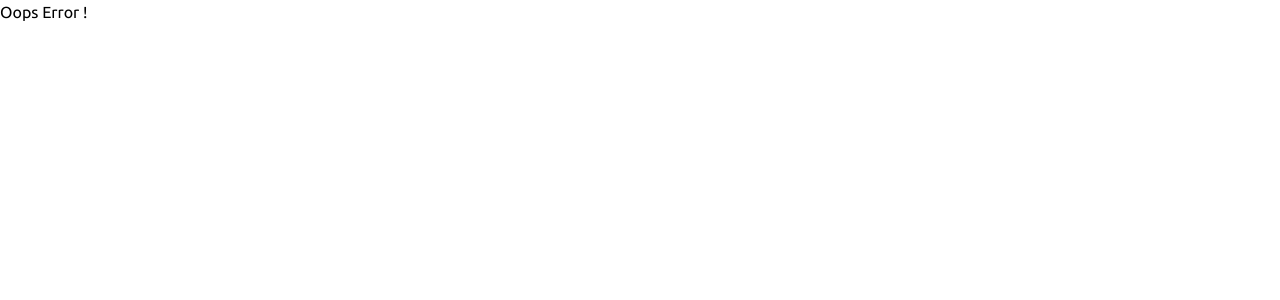
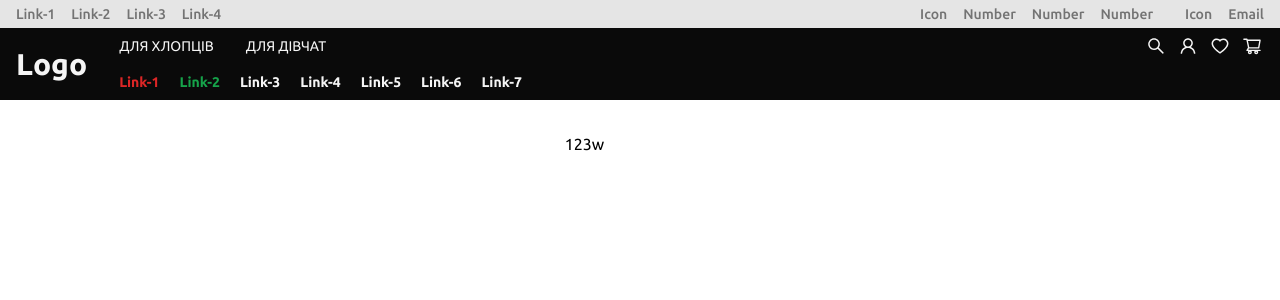
Before and after one commit to DeFosu/react-shop-clothes-template, a React (Vite) app: page /pview in a window 1280 px wide. Before the commit this address had no page. Shown: the top 300 px of the page. Built offline with nearby package versions, Linux system fonts and the light colour scheme.

Commit message:
feat: create PView page

```diff
--- a/src/main.tsx
+++ b/src/main.tsx
@@ -6,6 +6,7 @@ import Layout from "./pages/Layout";
 import Home from "./pages/Home";
 import Error from "./pages/Error";
 import Pcard from "./pages/Pcard";
+import PView from "./pages/PView";
 
 const router = createBrowserRouter([
     {
@@ -21,6 +22,10 @@ const router = createBrowserRouter([
                 path: "/pcard",
                 element: <Pcard />,
             },
+            {
+                path: "/pview",
+                element: <PView />,
+            },
         ],
     },
 ]);
--- /dev/null
+++ b/src/pages/PView.tsx
@@ -0,0 +1,13 @@
+import React from "react";
+
+
+
+const PView: React.FC = () => {
+    return (
+        <div className="grid grid-cols-2 gap-4 pt-8 sm:grid-cols-3">
+         123w
+        </div>
+    );
+};
+
+export default PView;
```
